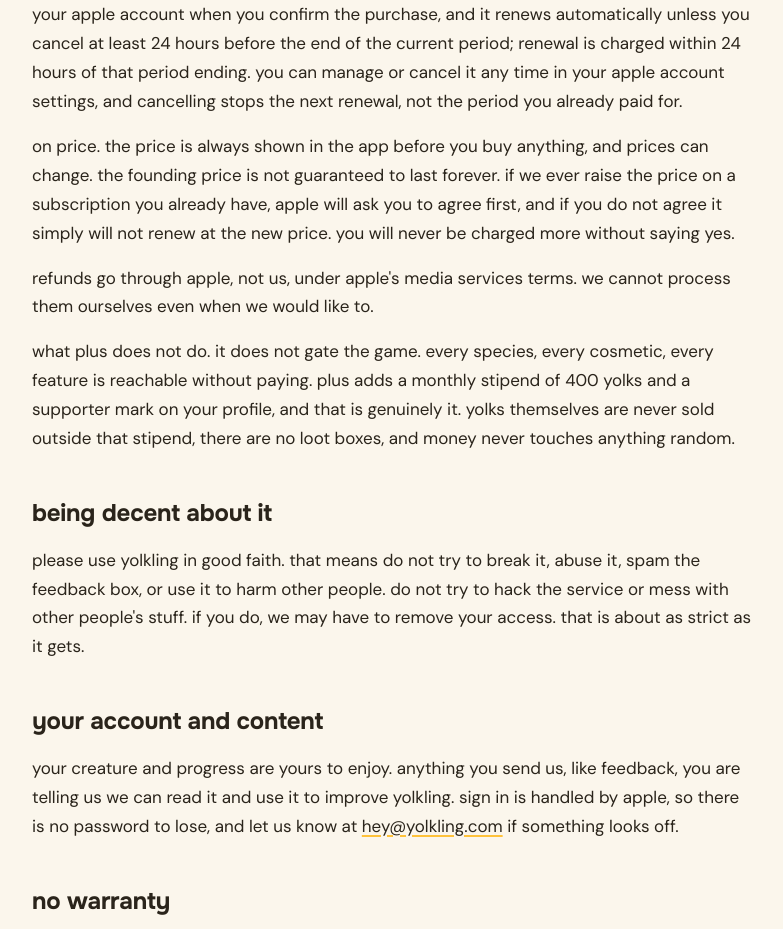
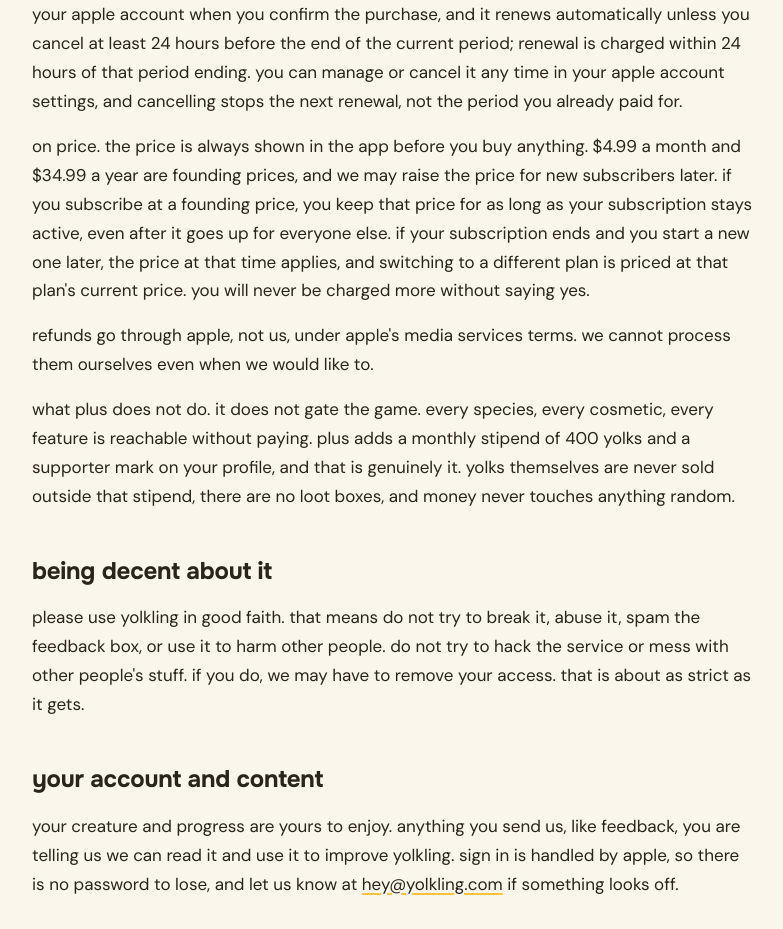
Before and after one commit to SankrityaT/yolkling-landing, a Next.js app: page /terms in a window 1280 px wide. Shown: the part 820-1749 px from the top of the page, without its empty margins (248-1031 px from the left). Built offline with nearby package versions, Linux system fonts and the light colour scheme.

Commit message:
Founding price: early supporters keep it (terms + pricing note); Yolks 'never sold on their own' (Plus grants 400/mo)

```diff
--- a/app/body.ts
+++ b/app/body.ts
@@ -268,7 +268,7 @@
     <div class="store-wrap">
       <div class="store-copy">
         <h2 class="big-h">a little shop of hats, rooms and rare colours.</h2>
-        <p class="store-lead">yolks are earned by living: check-ins, focus sessions, steps, sleep, streaks. spend them on the closet and the room. they are never for sale, at any price.</p>
+        <p class="store-lead">yolks are earned by living: check-ins, focus sessions, steps, sleep, streaks. spend them on the closet and the room. they are never sold on their own.</p>
         <div class="seg" role="tablist" aria-label="shop tabs">
           <button class="seg-btn" role="tab" type="button" data-tab="colours" aria-selected="false">Colours</button>
           <button class="seg-btn is-on" role="tab" type="button" data-tab="outfit" aria-selected="true">Outfit</button>
@@ -311,7 +311,7 @@
         <a href="#top" class="plan-btn plan-btn-feat when-wl" data-magnetic data-cursor="join">join the list</a><a href="__APP_STORE__" class="plan-btn plan-btn-feat when-live" data-magnetic>get the app</a>
       </article>
     </div>
-    <p class="pricing-note">prices above are founding prices for people who join now, they won't stay this low forever. we'll also be adding more optional extras over time, things like limited edition cosmetics and seasonal drops, always cosmetic, never required to play.</p>
+    <p class="pricing-note">prices above are founding prices. they'll go up for new people later, but join now and you keep yours. we'll also be adding more optional extras over time, things like limited edition cosmetics and seasonal drops, always cosmetic, never required to play.</p>
   </section>
 
   <footer class="outro" id="outro">
--- a/app/terms/page.tsx
+++ b/app/terms/page.tsx
@@ -135,11 +135,12 @@
           cancelling stops the next renewal, not the period you already paid for.
         </p>
         <p>
-          on price. the price is always shown in the app before you buy anything, and prices can
-          change. the founding price is not guaranteed to last forever. if we ever raise the price on
-          a subscription you already have, apple will ask you to agree first, and if you do not
-          agree it simply will not renew at the new price. you will never be charged more without
-          saying yes.
+          on price. the price is always shown in the app before you buy anything. $4.99 a month and
+          $34.99 a year are founding prices, and we may raise the price for new subscribers later. if
+          you subscribe at a founding price, you keep that price for as long as your subscription
+          stays active, even after it goes up for everyone else. if your subscription ends and you
+          start a new one later, the price at that time applies, and switching to a different plan is
+          priced at that plan&apos;s current price. you will never be charged more without saying yes.
         </p>
         <p>
           refunds go through apple, not us, under apple&apos;s media services terms. we cannot
```
